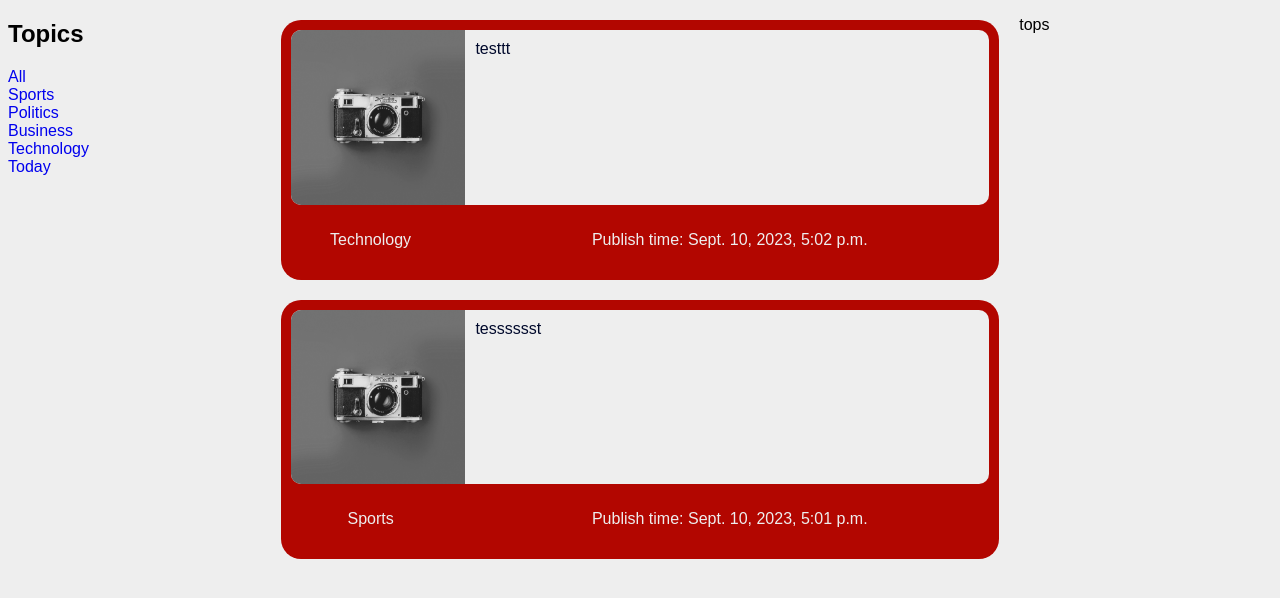
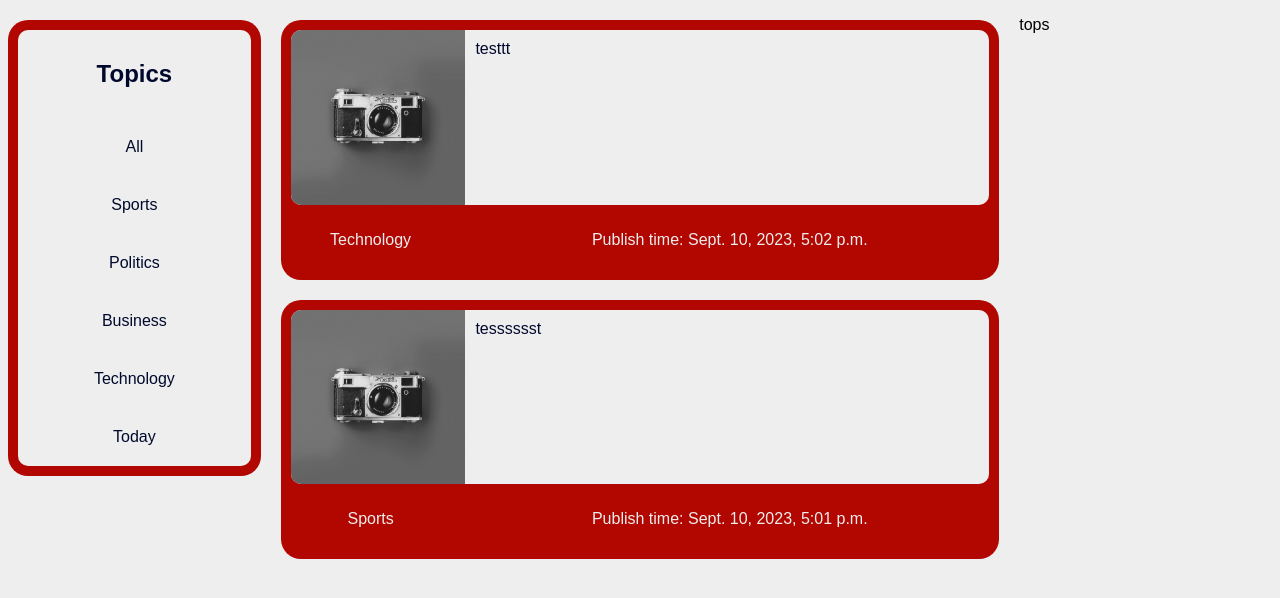
Before and after one commit to yasinm2003/NewsWebsite, a Django app: page / in a window 1280 px wide. Shown: the part 113-711 px from the top of the page. Run offline with Django 4.2, Linux system fonts and the light colour scheme; data comes from the database, SQL or seed files in the repository.

Commit message:
some styles updated

```diff
--- a/News2/base/templates/base/index.html
+++ b/News2/base/templates/base/index.html
@@ -1,11 +1,13 @@
 {% extends 'main.html' %}
 {% block content %}
     <div class="left-index">
-        <h2>Topics</h2>
-        <a href="{% url 'home' %}">All</a>
-        {% for topic in topics %}
-        <a href="{% url 'home'%}?q={{topic.name}} ">{{topic}}</a>
-        {% endfor %}
+        <div class="topic-container">
+            <h2>Topics</h2>
+            <a href="{% url 'home' %}" class="topic">All</a>
+            {% for topic in topics %}
+            <a href="{% url 'home'%}?q={{topic.name}}" class="topic">{{topic}}</a>
+            {% endfor %}
+        </div>
     </div>
     <div class="main-index">
         {% for i in news %}
--- a/News2/static/style/main.css
+++ b/News2/static/style/main.css
@@ -50,6 +50,35 @@ header{
     background-color: white;
     border-radius: 50px;
 }
+.left-index{
+    height: fit-content;
+    background-color: #b20600;
+    margin: 20px 0;
+    border-radius: 20px;
+}
+.topic-container{
+    display: grid;
+    grid-template-columns: 1fr;
+    background-color: #eeeeee;
+    margin: 10px;
+    border-radius: 10px;
+}
+.topic-container h2{
+    margin: 10px;
+    text-align: center;
+    background-color: #eeeeee;
+    color: #00092c;
+    border-radius: 10px;
+    padding: 20px;
+}
+.topic{
+    margin: 10px;
+    text-align: center;
+    background-color: #eeeeee;
+    color: #00092c;
+    border-radius: 10px;
+    padding: 10px;
+}
 .news-container{
     display: grid;
     grid-template-rows: 3fr 1fr;
--- a/News2/templates/header.html
+++ b/News2/templates/header.html
@@ -11,7 +11,6 @@
             <label>
                 <input name="q" placeholder="Search for posts" />
             </label>
-
         </form>
     </div>
     <div class="right-header">
```
